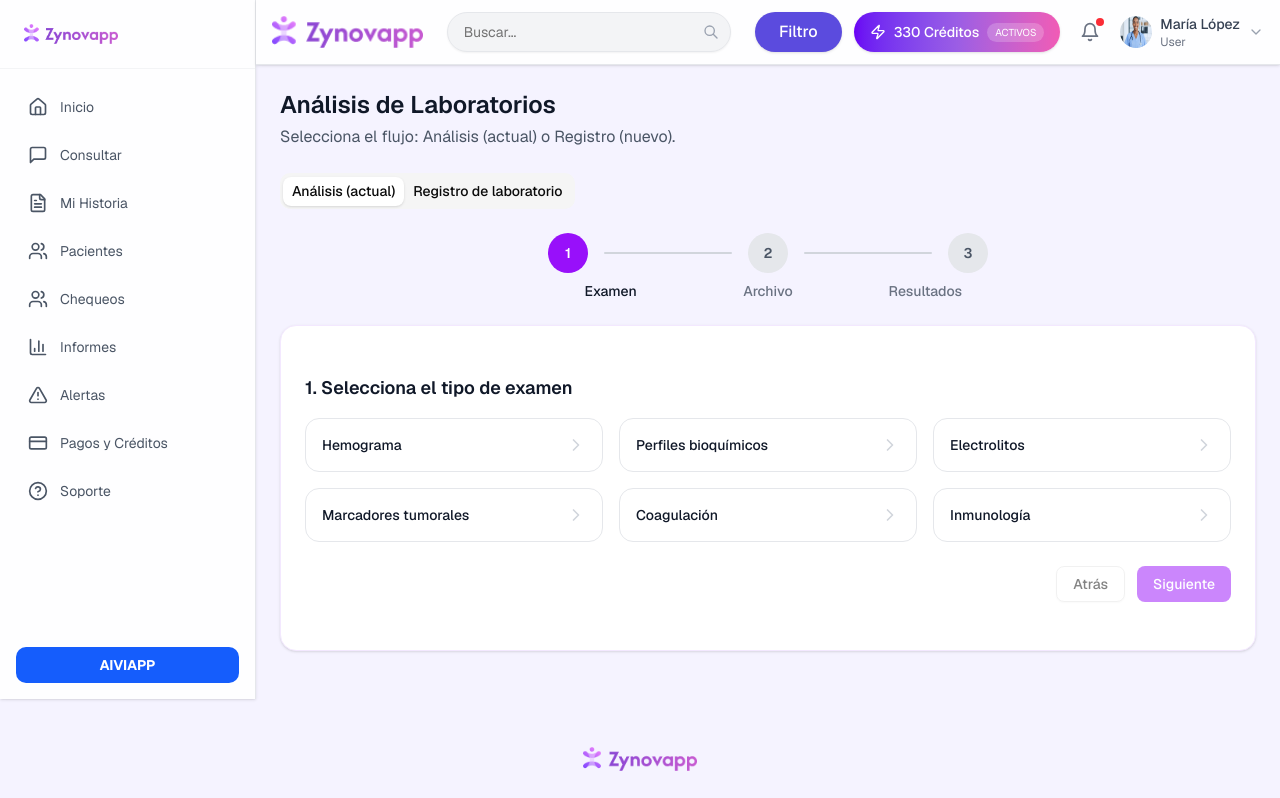
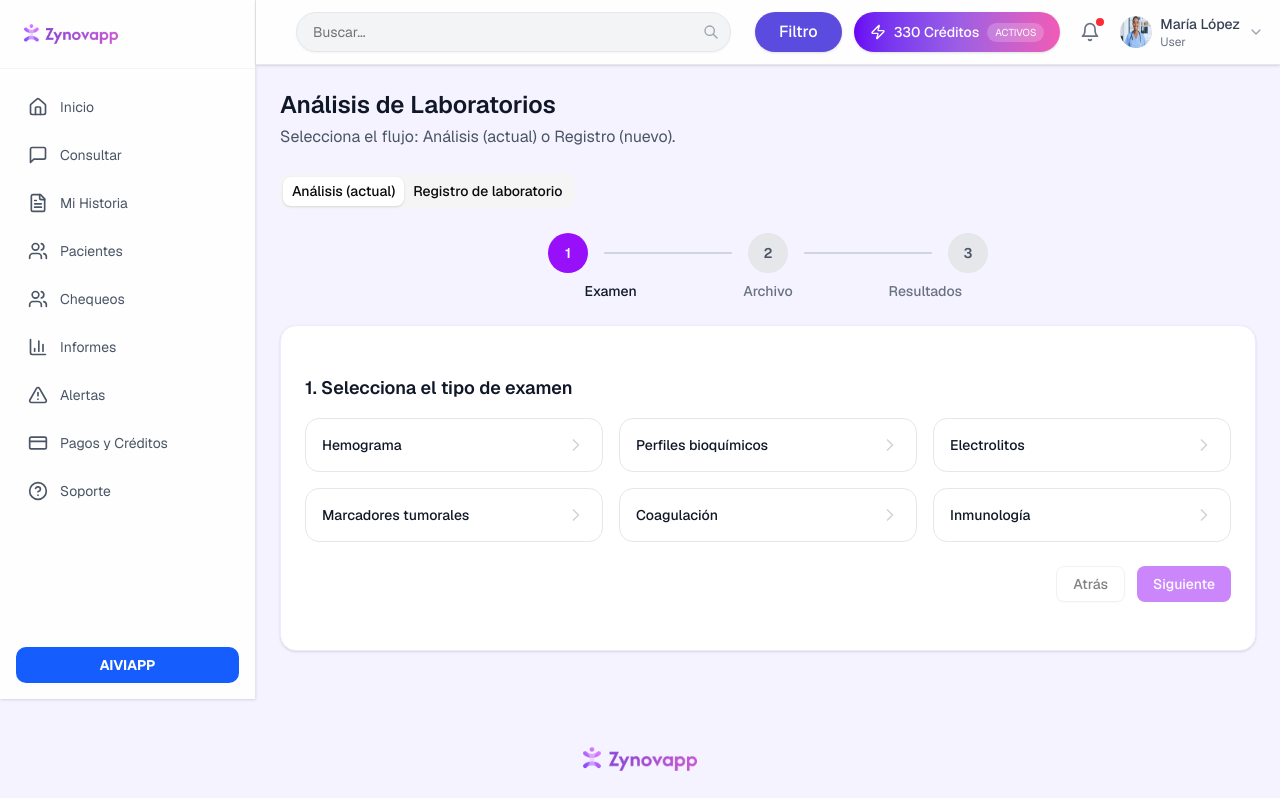
Before and after one commit to ChilyGarcia/zynovapp-frontend, a Next.js app: page /labs in a window 1280 px wide. Shown: the top 798 px of the page. Built offline with nearby package versions, Linux system fonts and the light colour scheme.

Commit message:
fix:delete-icon-navbar

```diff
--- a/components/navbar/navbar-component.tsx
+++ b/components/navbar/navbar-component.tsx
@@ -25,15 +25,6 @@ export default function NavbarComponent({ onMenuClick }: NavbarComponentProps) {
               >
                 <Menu className="w-5 h-5" />
               </button>
-            </div>
-
-            {/* Logo - Hidden on mobile */}
-            <div className="hidden md:block">
-              <img
-                src="/icons/zynovapp-icon.png"
-                alt="Zynovapp"
-                className="h-8 w-auto"
-              />
             </div>
           </div>
 
```
